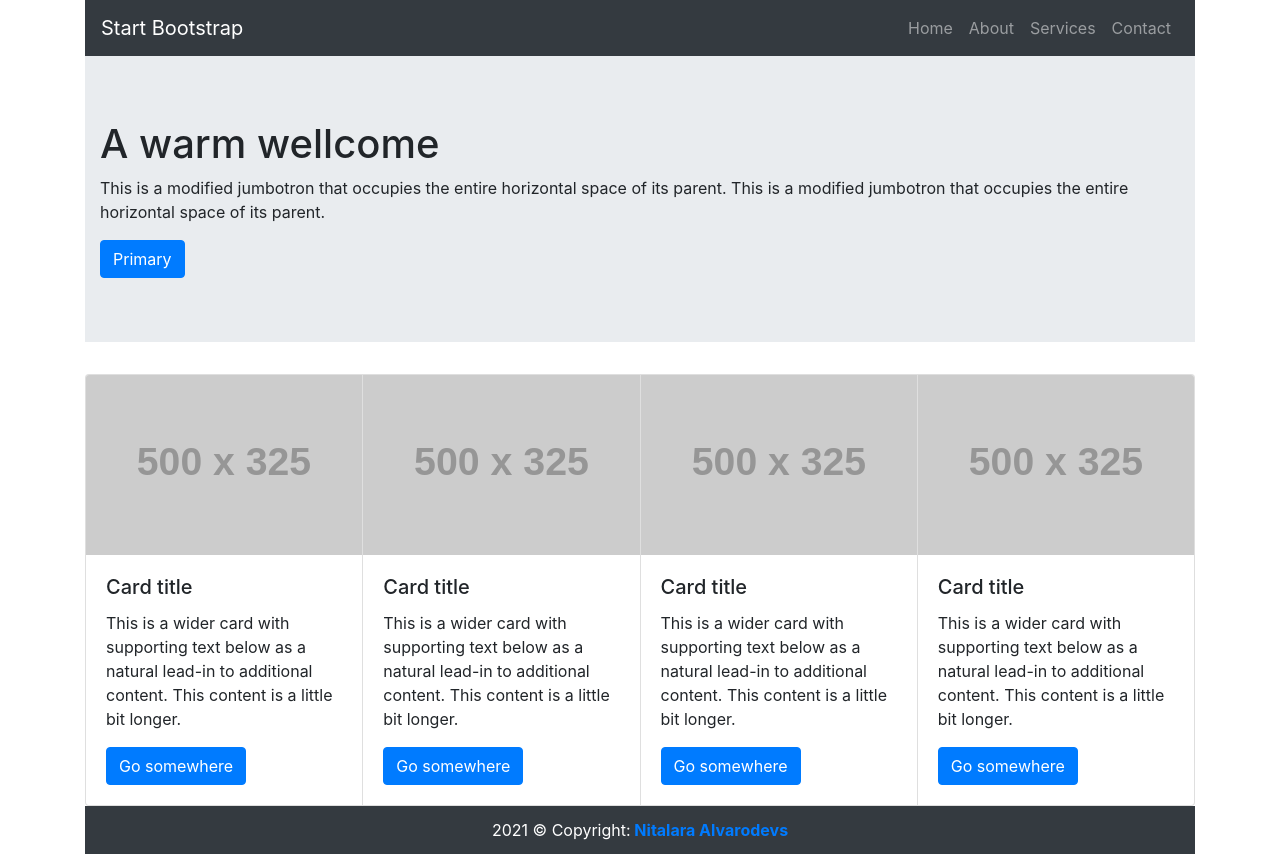
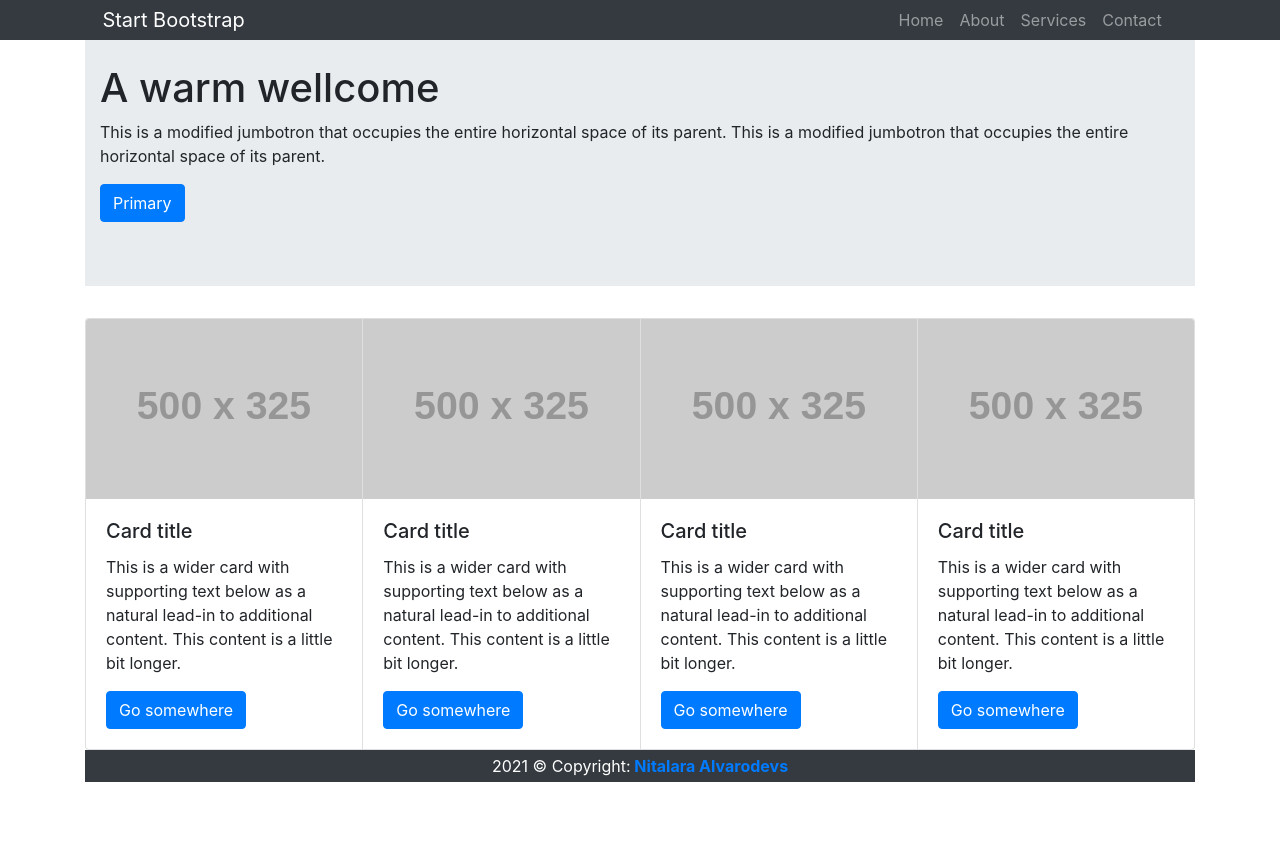
Before and after one commit to nitlara/LandingpageReact, a React app: page / in a window 1280 px wide. After the commit the page ends 800 px from the top, so only its background shows below. Built offline with nearby package versions, Linux system fonts and the light colour scheme; placeholder pictures from the web are drawn by us.

Commit message:
Navbar position up to date

```diff
--- a/src/js/component/navbar.js
+++ b/src/js/component/navbar.js
@@ -22,13 +22,18 @@ export function Navbar2() {
 
 	return (
 		<div>
-			<Navbar collapseOnSelect expand="lg" bg="dark" variant="dark">
+			<Navbar
+				collapseOnSelect
+				expand="lg"
+				bg="dark"
+				variant="dark"
+				className="navbarcontainer fixed-top">
 				<Navbar.Brand href="#home">Start Bootstrap</Navbar.Brand>
 
 				<Navbar.Toggle aria-controls="responsive-navbar-nav" />
 
 				<Navbar.Collapse id="responsive-navbar-nav">
-					<Nav className="ml-auto">
+					<Nav className="ml-auto px-2">
 						<Nav.Link href="#home">Home</Nav.Link>
 						<Nav.Link href="#about">About</Nav.Link>
 						<Nav.Link href="#services">Services</Nav.Link>
--- a/src/styles/index.scss
+++ b/src/styles/index.scss
@@ -7,6 +7,9 @@ Nav.Link{
     justify-content: end;
 }
 
+.navbar{
+    padding: 0 8vw !important;
+}
 /*
 
     You can write your own styles here...
```
